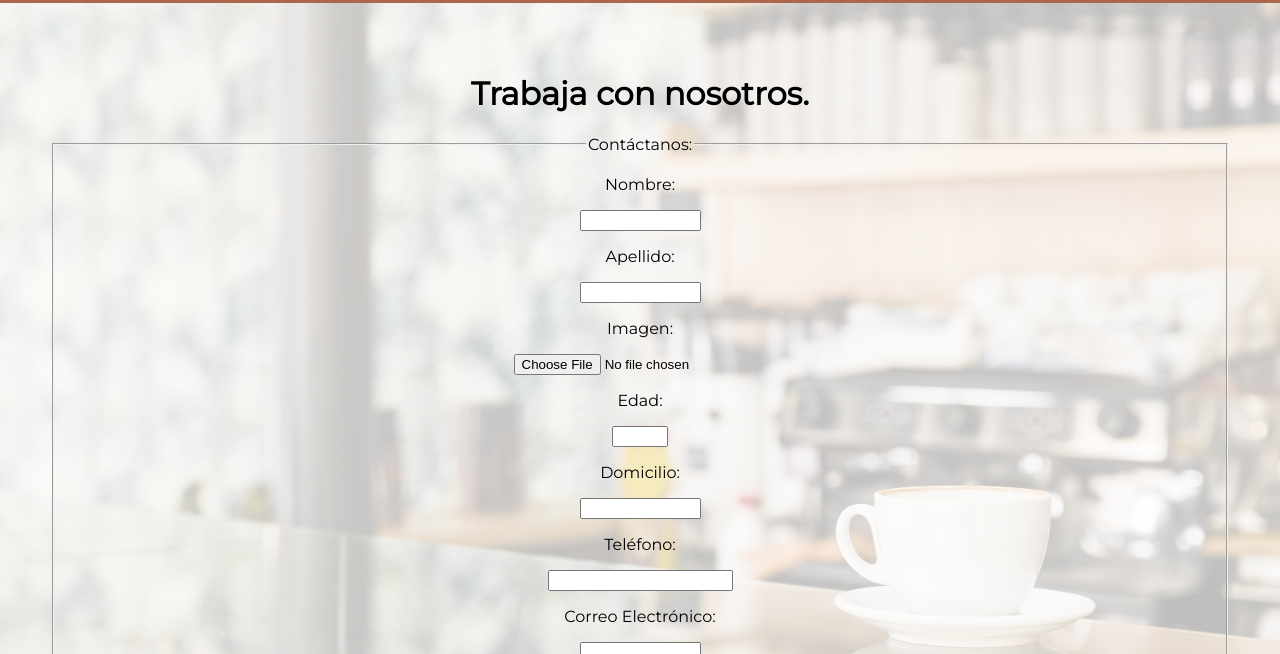
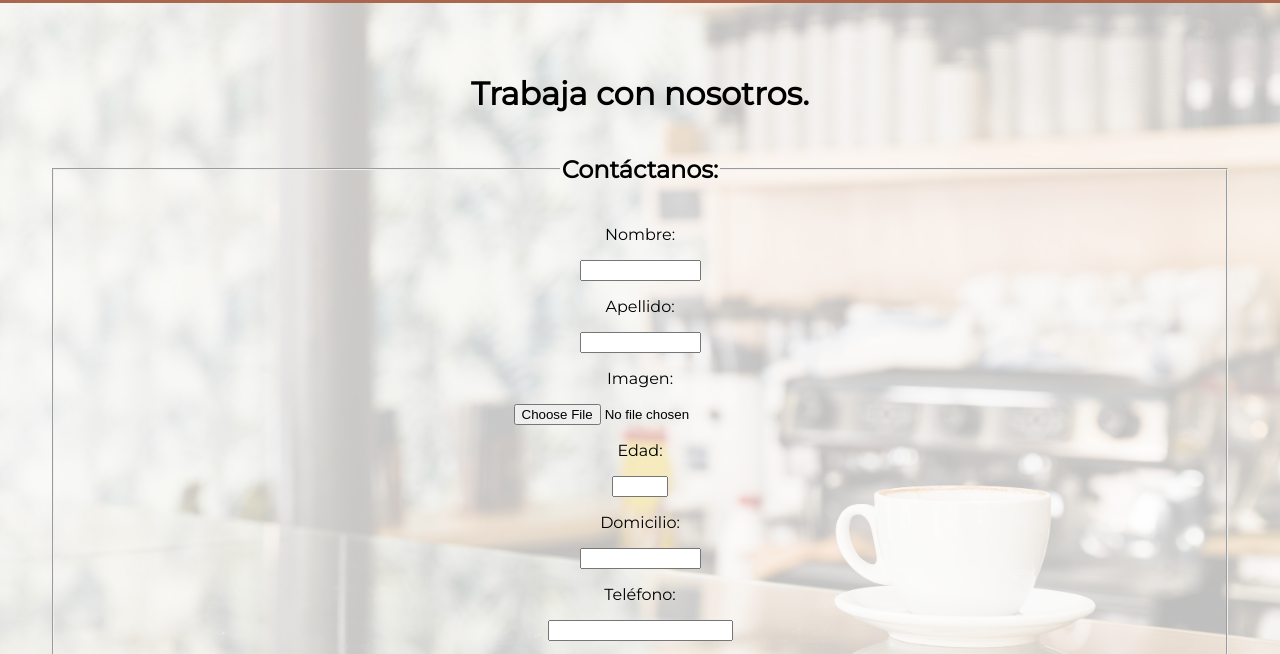
Before and after one commit to Leonel-14/Pagina-Web, a plain HTML site: page trabaja_con_nosotros.html in a window 1280 px wide. Shown: the part 137-791 px from the top of the page. Drawn offline with Linux system fonts and the light colour scheme.

Commit message:
Update trabaja_con_nosotros.html

```diff
--- a/trabaja_con_nosotros.html
+++ b/trabaja_con_nosotros.html
@@ -35,7 +35,7 @@
 
         <form  class="bac" onsubmit="return validarTelefono();"  action="./show_data.html">
             <fieldset>
-                <legend>Contáctanos:</legend>
+                <legend><b><h2>Contáctanos:</h2></b></legend>
             <p>
                 <label for="uname">Nombre:</label>
             </p>
```
